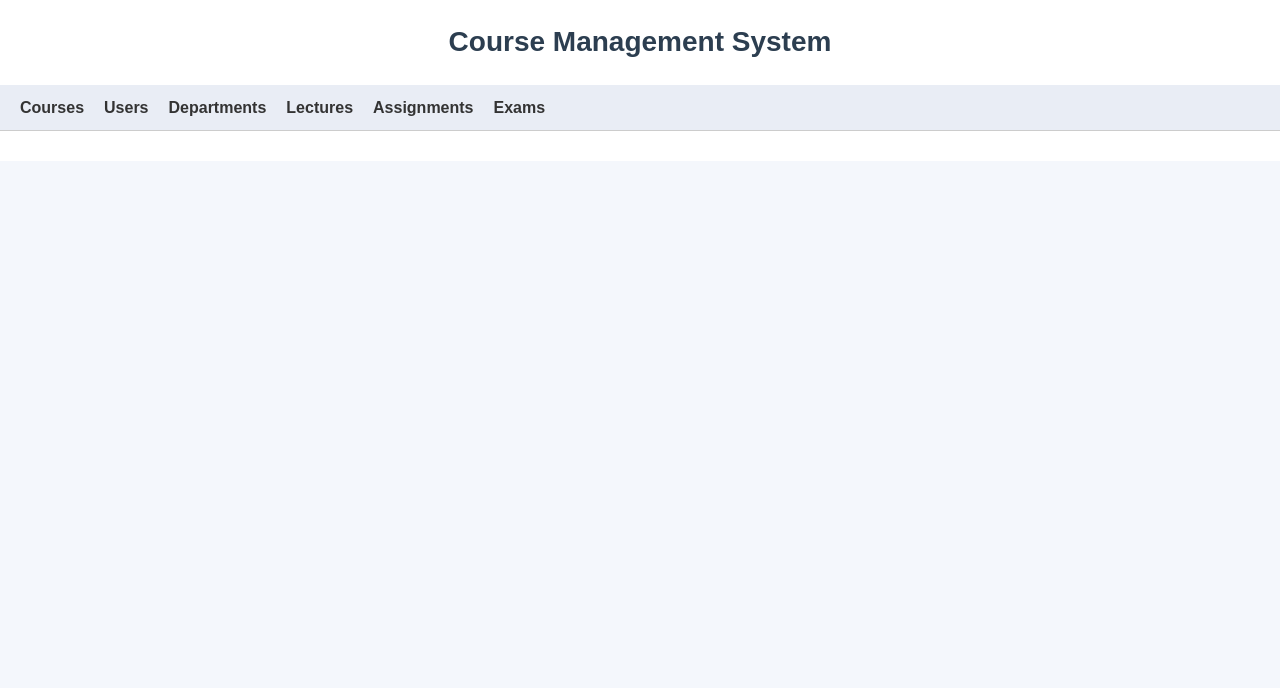
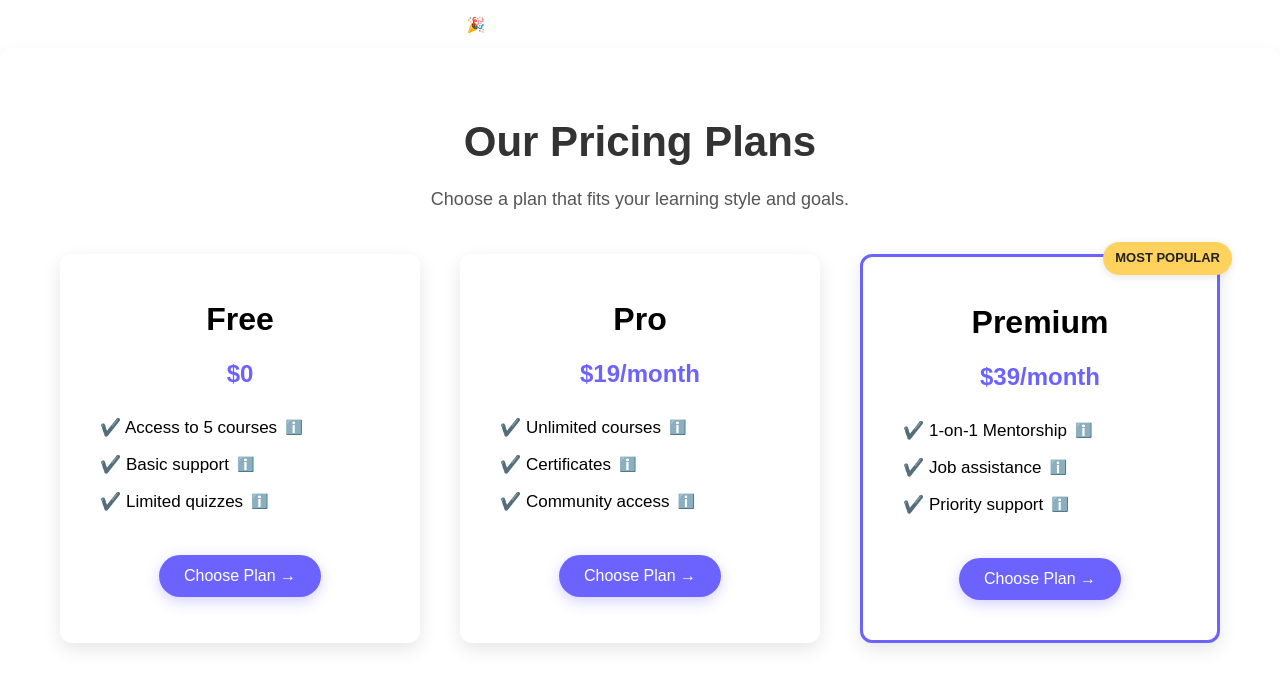
Before and after one commit to Adhurimi69/course_app, a React (Create React App) app in the folder frontend/: page /prices in a window 1280 px wide. Shown: the top 688 px of the page. Built offline with nearby package versions, Linux system fonts and the light colour scheme.

Commit message:
added price section

```diff
--- a/frontend/src/App.js
+++ b/frontend/src/App.js
@@ -16,10 +16,11 @@ import Exams from "./Views/Exams";
 import "./App.css";
 import LoginPage from "./Views/LoginPage";
 import Blog from "./Views/Blog";
+import Prices from "./Views/Prices";
 
 function App() {
   const location = useLocation();
-  const isSimplePage = ["/", "/blog", "/login"].includes(location.pathname);
+  const isSimplePage = ["/", "/blog", "/login", "/prices"].includes(location.pathname);
 
   return (
     <div className="App">
@@ -46,6 +47,7 @@ function App() {
         <Route path="/app/exams" element={<Exams />} />
         <Route path="/login" element={<LoginPage />} />
         <Route path="/blog" element={<Blog />} />
+        <Route path="/prices" element={<Prices />} />
       </Routes>
     </div>
   );
--- a/frontend/src/Views/Home.css
+++ b/frontend/src/Views/Home.css
@@ -231,18 +231,19 @@ body {
 
 .category-grid {
   display: grid;
-  grid-template-columns: repeat(3, 1fr);
-  gap: 30px;
+  grid-template-columns: repeat(auto-fit, minmax(320px, 1fr));
+  gap: 40px;
   justify-items: center;
 }
 
+
 .category-card {
   background: white;
-  padding: 30px;
+  padding: 40px;
   border-radius: 12px;
   width: 300px;
   text-align: center;
-  font-size: 20px;
+  font-size: 18px;
   color: black;
   transition: all 0.3s ease;
   box-shadow: 0 6px 18px rgba(0, 0, 0, 0.1);
--- a/frontend/src/Views/Home.js
+++ b/frontend/src/Views/Home.js
@@ -36,10 +36,10 @@ function Home() {
         <div className="logo">🧠 edunity</div>
         <ul className="nav-links">
           <li>Home</li>
+          <li>Courses</li>
+          <li><Link to="/prices">Prices</Link></li>
+          <li><Link to="/blog">Blog</Link></li>
           <li>About Us</li>
-          <li>Courses</li>
-          <li>Pages</li>
-          <li><Link to="/blog">Blog</Link></li>
           <li>Contact</li>
         </ul>
         <button className="create-account" onClick={handleCreateAccount}>
--- /dev/null
+++ b/frontend/src/Views/Prices.js
@@ -0,0 +1,173 @@
+import React, { useState } from "react";
+import "./Home.css";
+
+function Prices() {
+    const [showAlert, setShowAlert] = useState(true);
+
+    const plans = [
+        {
+            name: "Free",
+            price: "$0",
+            features: [
+                { label: "Access to 5 courses", info: "Try a few courses to get started." },
+                { label: "Basic support", info: "Response within 2–3 days." },
+                { label: "Limited quizzes", info: "Some assessments are locked." },
+            ],
+            popular: false,
+        },
+        {
+            name: "Pro",
+            price: "$19/month",
+            features: [
+                { label: "Unlimited courses", info: "Access all courses on the platform." },
+                { label: "Certificates", info: "Earn certificates for completed courses." },
+                { label: "Community access", info: "Join our private learning community." },
+            ],
+            popular: false,
+        },
+        {
+            name: "Premium",
+            price: "$39/month",
+            features: [
+                { label: "1-on-1 Mentorship", info: "Get direct help from expert mentors." },
+                { label: "Job assistance", info: "Resume review, mock interviews & more." },
+                { label: "Priority support", info: "Live chat and same-day email replies." },
+            ],
+            popular: true,
+        },
+    ];
+
+    const testimonials = [
+        {
+            name: "Sarah A.",
+            feedback: "The Premium plan was a game-changer. I landed a job 1 month after completing the career path!",
+        },
+        {
+            name: "James M.",
+            feedback: "I loved the 1-on-1 mentorship. Having a real person guide me made all the difference.",
+        },
+        {
+            name: "Lina K.",
+            feedback: "As a working mom, the flexible access and supportive community helped me complete 3 certificates this year!",
+        },
+    ];
+
+    return (
+        <div className="home-wrapper">
+            {/* 🎉 Discount Alert */}
+            {showAlert && (
+                <div className="cta-alert">
+                    <span>🎉 Sign up now and get 25% off your first course!</span>
+                    <button className="close-alert" onClick={() => setShowAlert(false)}>✖</button>
+                </div>
+            )}
+
+            {/* 💰 Pricing Plans */}
+            <section className="categories">
+                <h2 style={{ fontSize: "42px", marginBottom: "10px" }}>Our Pricing Plans</h2>
+                <p style={{ fontSize: "18px", color: "#555", marginBottom: "40px" }}>
+                    Choose a plan that fits your learning style and goals.
+                </p>
+                <div className="category-grid">
+                    {plans.map((plan, index) => (
+                        <div
+                            className="category-card"
+                            key={index}
+                            style={{
+                                width: "100%",
+                                maxWidth: "400px",
+                                padding: "40px",
+                                position: "relative",
+                                border: plan.popular ? "3px solid #6c63ff" : undefined,
+                            }}
+                        >
+                            {plan.popular && (
+                                <div
+                                    style={{
+                                        position: "absolute",
+                                        top: "-15px",
+                                        right: "-15px",
+                                        background: "#FFD25D",
+                                        color: "#222",
+                                        padding: "6px 12px",
+                                        fontWeight: "bold",
+                                        fontSize: "13px",
+                                        borderRadius: "20px",
+                                        boxShadow: "0 2px 8px rgba(0,0,0,0.1)",
+                                    }}
+                                >
+                                    MOST POPULAR
+                                </div>
+                            )}
+                            <h3 style={{ fontSize: "32px", marginBottom: "10px" }}>{plan.name}</h3>
+                            <p style={{ fontSize: "24px", fontWeight: "bold", color: "#6c63ff" }}>{plan.price}</p>
+                            <ul style={{ textAlign: "left", marginTop: "20px" }}>
+                                {plan.features.map((f, i) => (
+                                    <li
+                                        key={i}
+                                        style={{
+                                            fontSize: "17px",
+                                            marginBottom: "10px",
+                                            display: "flex",
+                                            alignItems: "center",
+                                            gap: "8px",
+                                        }}
+                                    >
+                                        ✔️ {f.label}
+                                        <span
+                                            title={f.info}
+                                            style={{
+                                                fontSize: "14px",
+                                                color: "#6c63ff",
+                                                cursor: "help",
+                                            }}
+                                        >
+                                            ℹ️
+                                        </span>
+                                    </li>
+                                ))}
+                            </ul>
+                            <button className="load-more" style={{ marginTop: "30px", fontSize: "16px" }}>
+                                Choose Plan →
+                            </button>
+                        </div>
+                    ))}
+                </div>
+            </section>
+
+
+            <section className="categories" style={{ marginTop: "60px" }}>
+                <h2 style={{ fontSize: "36px", marginBottom: "30px" }}>What Our Learners Say</h2>
+                <div className="category-grid">
+                    {testimonials.map((t, i) => (
+                        <div
+                            className="category-card"
+                            key={i}
+                            style={{
+                                maxWidth: "500px",
+                                fontStyle: "italic",
+                                fontSize: "17px",
+                            }}
+                        >
+                            <p>“{t.feedback}”</p>
+                            <p style={{ marginTop: "10px", fontWeight: "bold" }}>— {t.name}</p>
+                        </div>
+                    ))}
+                </div>
+            </section>
+
+
+            <section className="categories" style={{ marginTop: "60px", textAlign: "center" }}>
+                <h2 style={{ fontSize: "34px" }}>Still Not Sure?</h2>
+                <p style={{ fontSize: "18px", color: "#555", marginBottom: "30px" }}>
+                    Start with our free plan or talk to our team to find the right fit for you.
+                </p>
+                <button className="create-account" style={{ fontSize: "17px", padding: "14px 32px" }}>
+                    Contact Sales
+                </button>
+            </section>
+        </div>
+    );
+}
+
+export default Prices;
```
